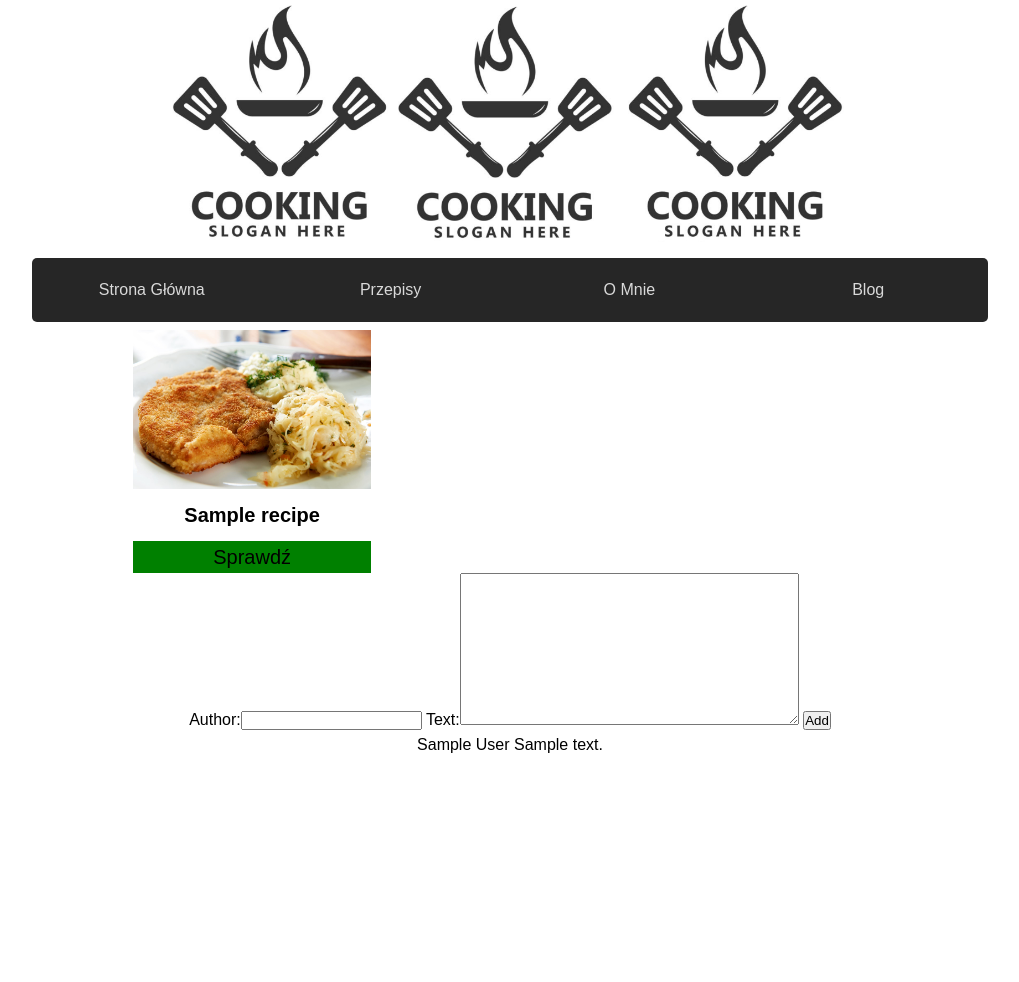
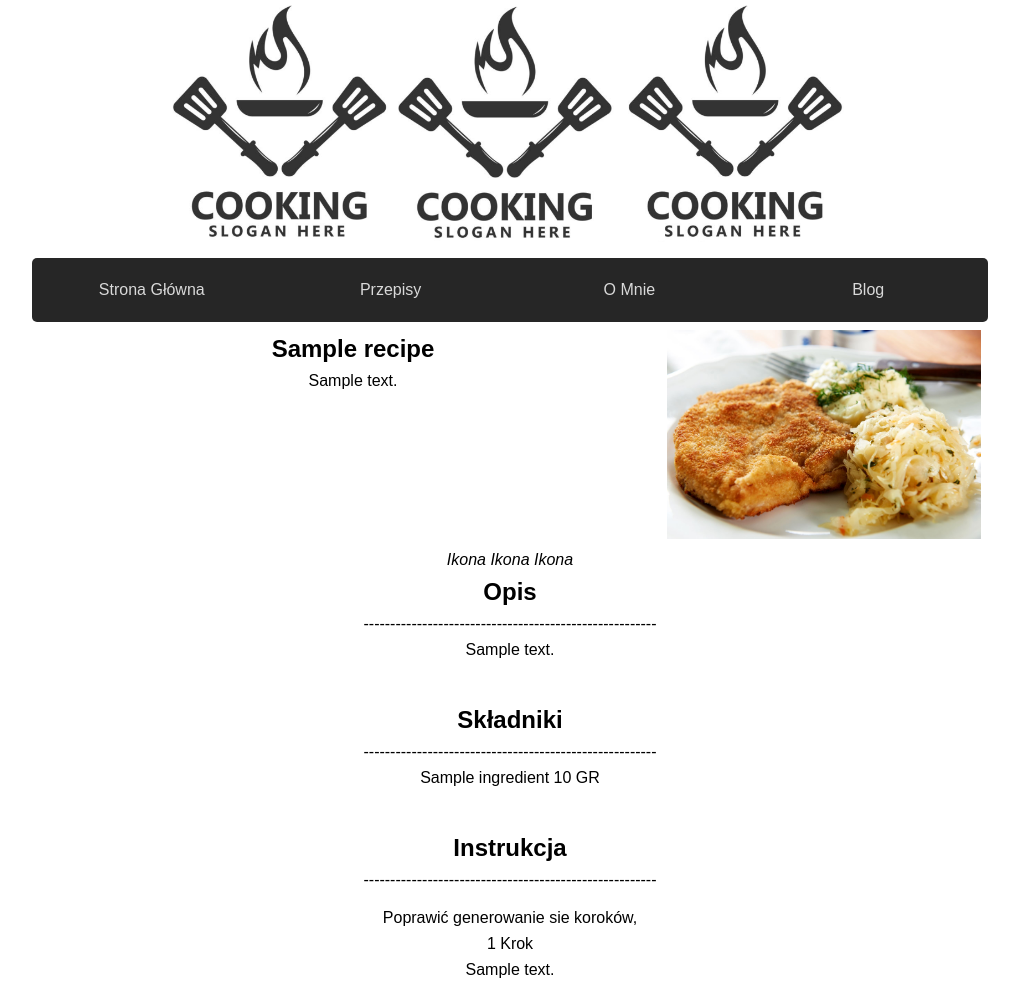
Before and after one commit to zwiktor/Zasmakowane, a Django app: a page that uses templates/Recipe.html in a window 1280 px wide. Shown: the whole page, without its empty margins (130-1149 px from the left). Before the commit the page ends 753 px from the top, so only its background shows below. Run offline with Django 3.2, Linux system fonts and the light colour scheme; tables that the repository leaves empty hold one stand-in row (values such as "Sample post").

Commit message:
grid structure add to recipe site

```diff
--- a/recipe/views.py
+++ b/recipe/views.py
@@ -1,7 +1,7 @@
 from django.shortcuts import render, HttpResponse
 from django.views import View
 
-from .models import Recipe, Comment
+from .models import Recipe, Comment, Ingredient, Step
 from .forms import CommentForm
 # Create your views here.
 
@@ -38,9 +38,13 @@ class AboutMe(View):
 class RecipeView(View):
     def get(self, request, slug):
         recipe = Recipe.objects.get(slug=slug)
+        ingredients = Ingredient.objects.filter(recipe=recipe)
+        steps = Step.objects.filter(recipe=recipe)
         form = CommentForm()
         comments = Comment.objects.filter(recipe__slug=slug)
-        context = {'recipe': recipe, 'form': form, 'comments': comments}
+        context = {'recipe': recipe, 'form': form, 'comments': comments, 'ingredients':
+            ingredients, 'steps': steps}
+        print(context)
         return render(request, 'Recipe.html', context)
 
     def post(self, requeset):
--- a/static/css/style.css
+++ b/static/css/style.css
@@ -206,8 +206,72 @@ body {
   }
 }
 
+/******************  /NAVBAR  *********************/
 
-/******************  /NAVBAR  *********************/
+
+/******************  /Recipe_site **********************/
+
+.recipe_header {  display: grid;
+  grid-template-columns: 3fr 3fr 3fr;
+  grid-template-rows: 0.1fr 1.5fr;
+  gap: 0px 0px;
+  grid-auto-flow: row;
+  grid-template-areas:
+    "Recipe_title Recipe_title Recipe_img"
+    "Recipe_details Recipe_details Recipe_img";
+}
+
+.Recipe_img { grid-area: Recipe_img; }
+.Recipe_img img {
+    width: 100%;
+}
+.Recipe_title { grid-area: Recipe_title; }
+.Recipe_details { grid-area: Recipe_details; }
+
+
+.Recipe_description {  display: grid;
+  grid-template-columns: 1fr;
+  grid-template-rows: 1fr 1fr;
+  gap: 0px 0px;
+  grid-auto-flow: row;
+  grid-template-areas:
+    "Recipe_description_header"
+    "Recipe_description_body";
+  grid-area: Recipe_description;
+}
+
+.Recipe_description_header {  grid-area: Recipe_description_header;}
+.Recipe_description_body { grid-area: Recipe_description_body; }
+
+.Recipe_ingredients {  display: grid;
+  grid-template-columns: 1fr;
+  grid-template-rows: 1fr 1fr;
+  gap: 0px 0px;
+  grid-auto-flow: row;
+  grid-template-areas:
+    "Recipe_ingredients_header"
+    "Recipe_ingredients_body";
+  grid-area: Recipe_ingredients;
+}
+
+.Recipe_ingredients_header {  grid-area: Recipe_ingredients_header;}
+.Recipe_ingredients_body { grid-area: Recipe_ingredients_body; }
+
+.Recipe_steps {  display: grid;
+  grid-template-columns: 1fr;
+  grid-template-rows: 1fr 1fr;
+  gap: 0px 0px;
+  grid-auto-flow: row;
+  grid-template-areas:
+    "Recipe_steps_header"
+    "Recipe_steps_body";
+  grid-area: Recipe_steps;
+}
+
+.Recipe_steps_header {  grid-area: Recipe_steps_header;}
+.Recipe_steps_body { grid-area: Recipe_steps_body; }
+
+
 
 
 .recipe-list-content {
--- a/templates/Home.html
+++ b/templates/Home.html
@@ -5,8 +5,14 @@
 
 {% block content %}
   <div>
+
+  </div>
+
+  <div>
     {% for new_recipe in new_recipes %}
     {{ new_recipe.title }}
   {% endfor %}
+
+
   </div>
 {% endblock %}
--- a/templates/Recipe.html
+++ b/templates/Recipe.html
@@ -4,27 +4,59 @@
 {% block webtitle %}{{ recipe.title }}{% endblock %}
 
 {% block content %}
-  <div class="recipe-list-content">
-      <div class="recipe-card">
-        <img src="{% static 'img/dragonball.jpg' %}">
-        <h3 class="card-title">{{ recipe.title }}</h3>
-        <a href="{% url 'recipe' recipe.slug %}"
-           class="button-view">Sprawdź</a>
-      </div>
+  <div class="recipe_header">
+    <div class="Recipe_img">
+      <img src="{% static 'img/dragonball.jpg' %}">
+    </div>
+    <div class="Recipe_title">
+      <h2>{{ recipe.title }}</h2>
+    </div>
+    <div class="Recipe_details">
+      <p>{{ recipe.description }}</p>
+    </div>
   </div>
-  <div>
-    <form method="post" action="{% url 'recipe' recipe.slug %}">
-      {% csrf_token %}
-      {{ form }}
-      <button type="submit">Add</button>
-    </form>
-  </div>
-  <div class="comment-section">
-    {% for comment in comments %}
-      {{ comment.author }}
-      {{ comment.text }}
-    {% endfor %}
+
+  <div class="recipe_tags">
+    <i>Ikona</i>
+    <i>Ikona</i>
+    <i>Ikona</i>
   </div>
 
 
+  <div class="Recipe_description">
+    <div class="Recipe_description_header">
+      <h2>Opis</h2><span>-------------------------------------------------------</span>
+    </div>
+    <div class="Recipe_description_body">
+      <p>{{ recipe.description }}</p>
+    </div>
+  </div>
+
+  <div class="Recipe_ingredients">
+    <div class="Recipe_ingredients_header">
+      <h2>Składniki</h2><span>-------------------------------------------------------</span>
+    </div>
+    <div class="Recipe_ingredients_body">
+      {% for ingredient in ingredients %}
+        <p>{{ ingredient }}</p>
+      {% endfor %}
+    </div>
+  </div>
+
+  <div class="Recipe_steps">
+    <div class="Recipe_steps_header">
+      <h2>Instrukcja</h2><span>-------------------------------------------------------</span>
+    </div>
+    <div class="Recipe_steps_body">
+      <p>Poprawić generowanie sie koroków, </p>
+      {% for step in steps %}
+        <p>{{ step }}</p>
+        <p>{{ step.description }}</p>
+      {% endfor %}
+    </div>
+  </div>
+
+
+
+
 {% endblock %}
```
